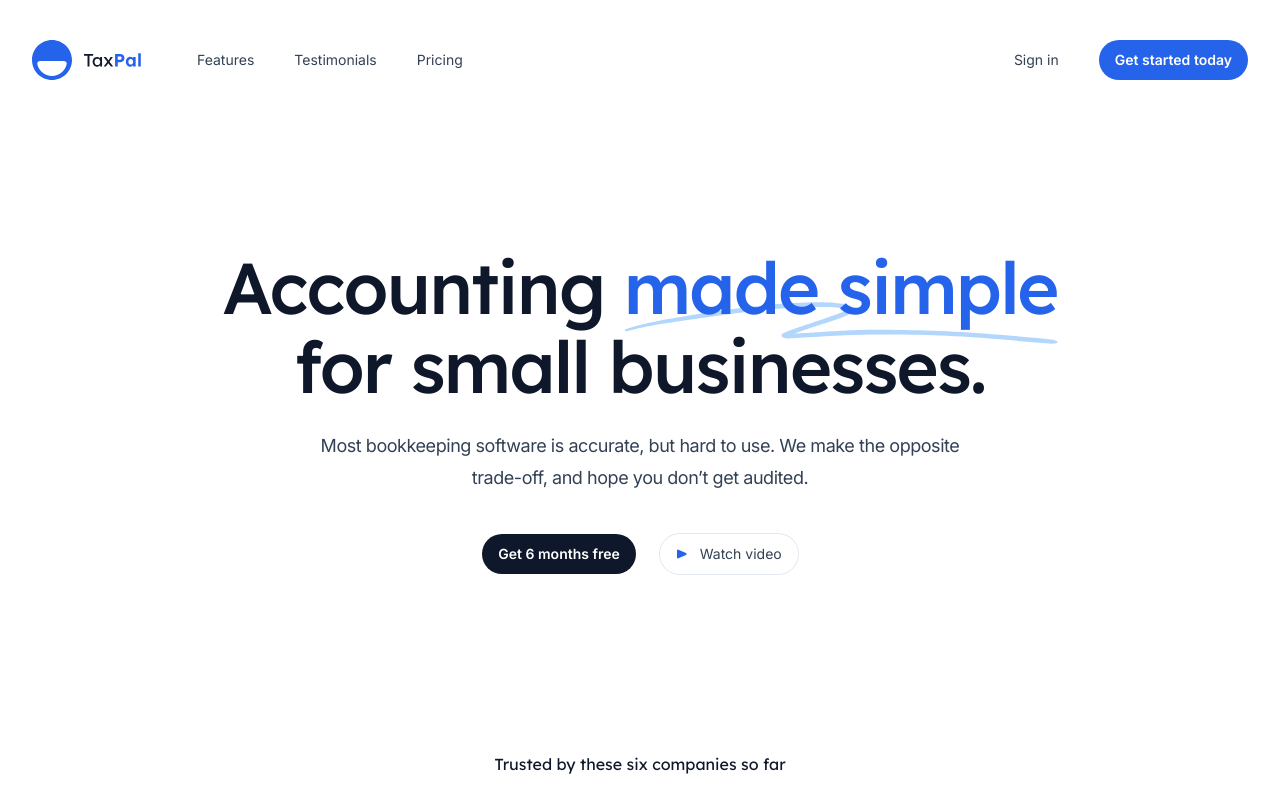
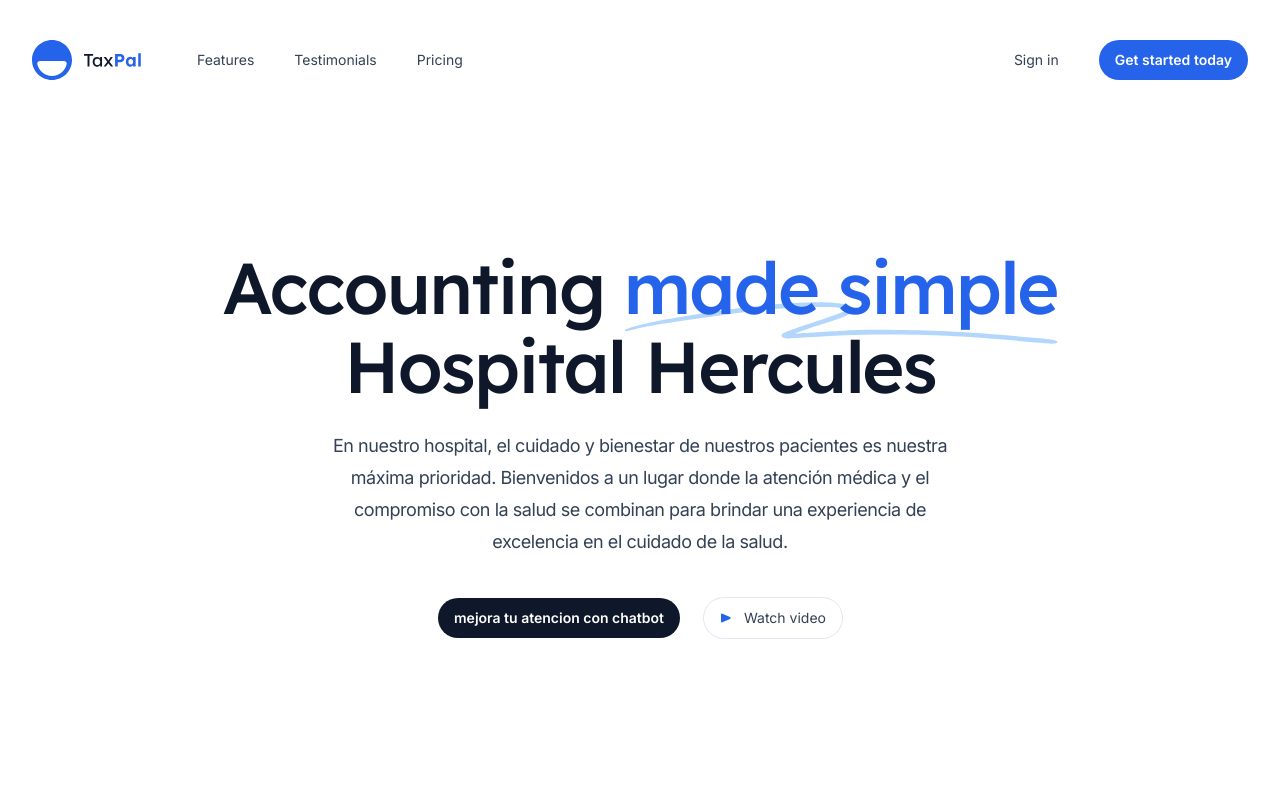
Before and after one commit to shelsyn/miobot, a Next.js app: page / in a window 1280 px wide. Shown: the top 800 px of the page. Built offline with nearby package versions, Linux system fonts and the light colour scheme.

Commit message:
first commit222

```diff
--- a/src/components/Hero.jsx
+++ b/src/components/Hero.jsx
@@ -25,14 +25,13 @@ export function Hero() {
           </svg>
           <span className="relative">made simple</span>
         </span>{' '}
-        for small businesses.
+        Hospital Hercules
       </h1>
       <p className="mx-auto mt-6 max-w-2xl text-lg tracking-tight text-slate-700">
-        Most bookkeeping software is accurate, but hard to use. We make the
-        opposite trade-off, and hope you don’t get audited.
+      En nuestro hospital, el cuidado y bienestar de nuestros pacientes es nuestra máxima prioridad. Bienvenidos a un lugar donde la atención médica y el compromiso con la salud se combinan para brindar una experiencia de excelencia en el cuidado de la salud.
       </p>
       <div className="mt-10 flex justify-center gap-x-6">
-        <Button href="/register">Get 6 months free</Button>
+        <Button href="/register">mejora tu atencion con chatbot</Button>
         <Button
           href="https://www.youtube.com/watch?v=dQw4w9WgXcQ"
           variant="outline"
@@ -48,7 +47,7 @@ export function Hero() {
       </div>
       <div className="mt-36 lg:mt-44">
         <p className="font-display text-base text-slate-900">
-          Trusted by these six companies so far
+        Contamos con alianzas estratégicas con múltiples países para enriquecer y fortalecer la experiencia de nuestro hospital.
         </p>
         <ul
           role="list"
```
